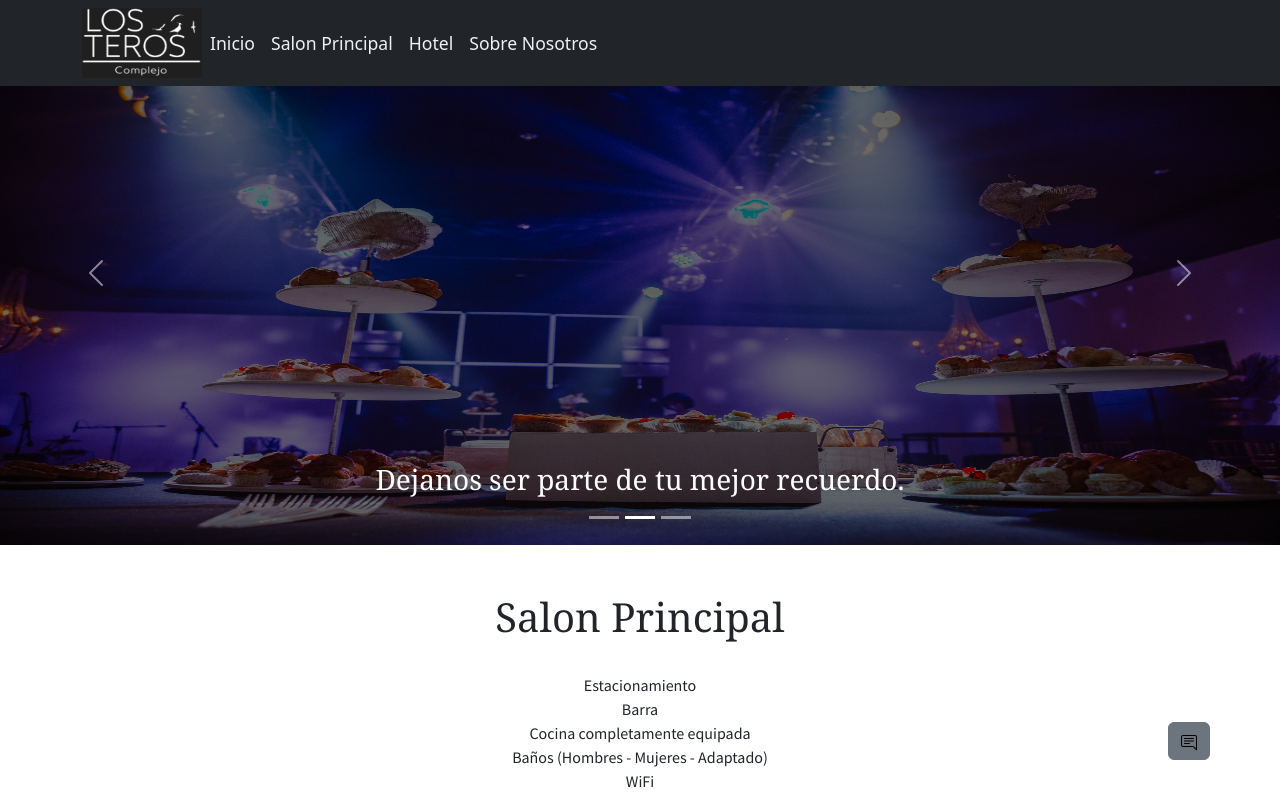
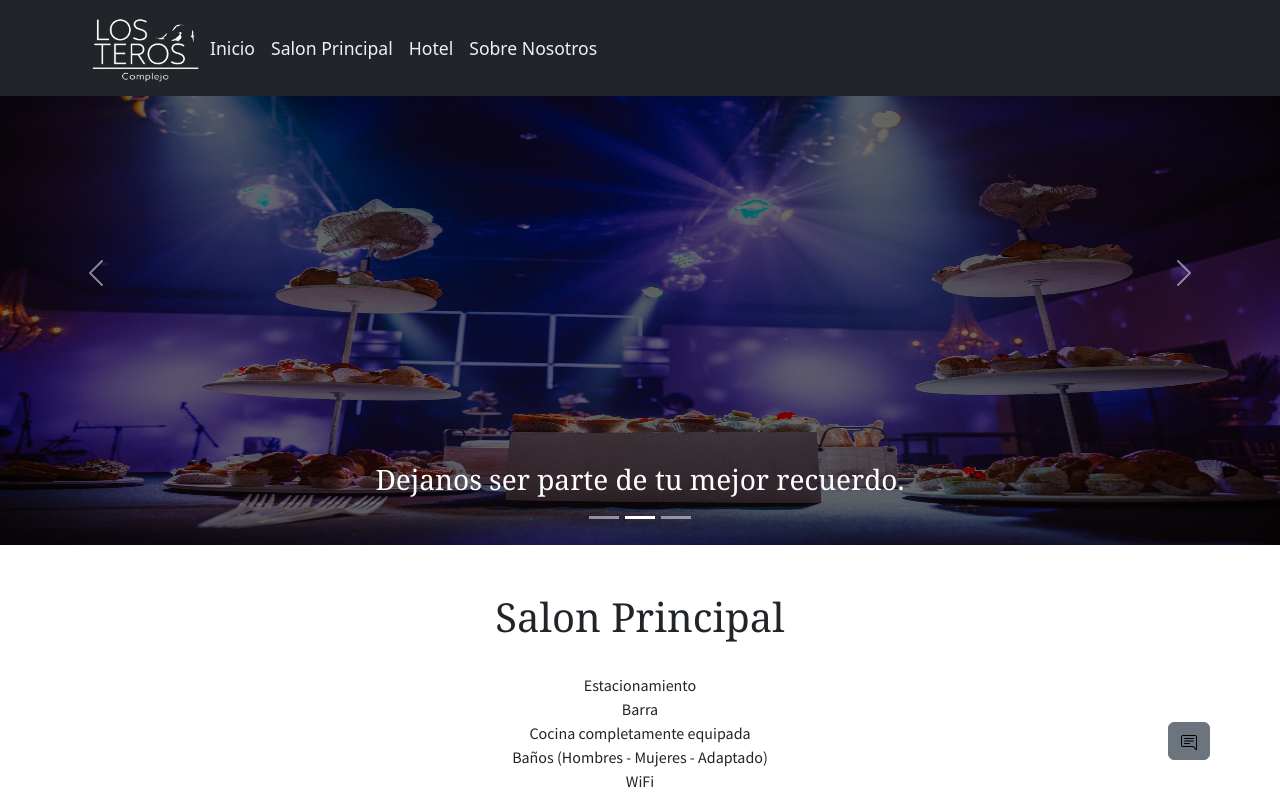
Before and after one commit to EcheCostabel/losTeros, a React (Create React App) app: page / in a window 1280 px wide. Shown: the top 797 px of the page. Built offline with nearby package versions, Linux system fonts and the light colour scheme.

Commit message:
Logo actualizado

```diff
--- a/src/components/Footer/footer.js
+++ b/src/components/Footer/footer.js
@@ -1,6 +1,6 @@
 import React from "react";
 import { UilInstagramAlt, UilWhatsappAlt } from '@iconscout/react-unicons'
-import logo from '../NavBar/fotloste.png'
+import logo from '../NavBar/teroo.png'
 // import logo from './logoqatar.jpg'
 
 function Footer() {
--- a/src/components/NavBar/navBar.js
+++ b/src/components/NavBar/navBar.js
@@ -3,7 +3,7 @@ import Nav from "react-bootstrap/Nav";
 import Navbar from "react-bootstrap/Navbar";
 import "./navBar.css";
 import React, { useState } from 'react'
-import logo from './fotloste.png'
+import logo from './teroo.png'
 
 
 
@@ -28,7 +28,7 @@ function NavBar() {
       <Container>
 
           <a>
-            <img src={logo} alt='Los Teros' height={70} width={120}/>
+            <img src={logo} alt='Los Teros' height={80} width={120}/>
              </ a>
 
         <Navbar.Toggle aria-controls="basic-navbar-nav" />
```
Also changed, not shown: src/components/NavBar/teroo.png (added).
